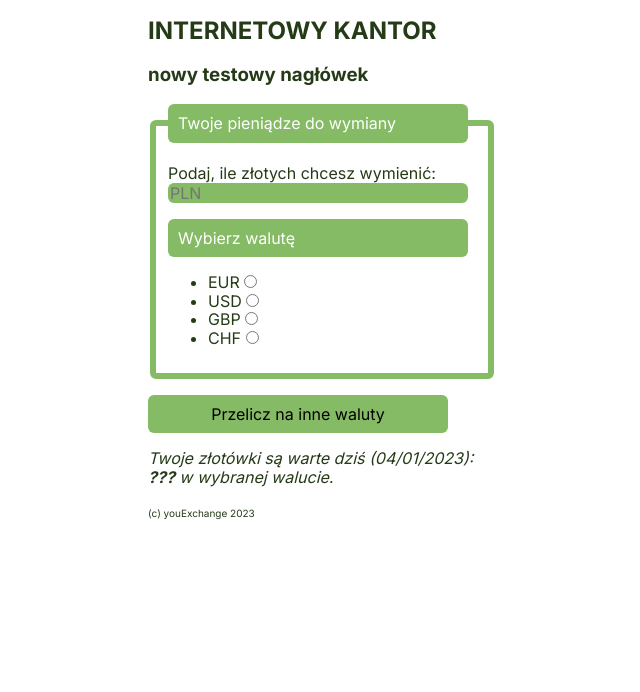
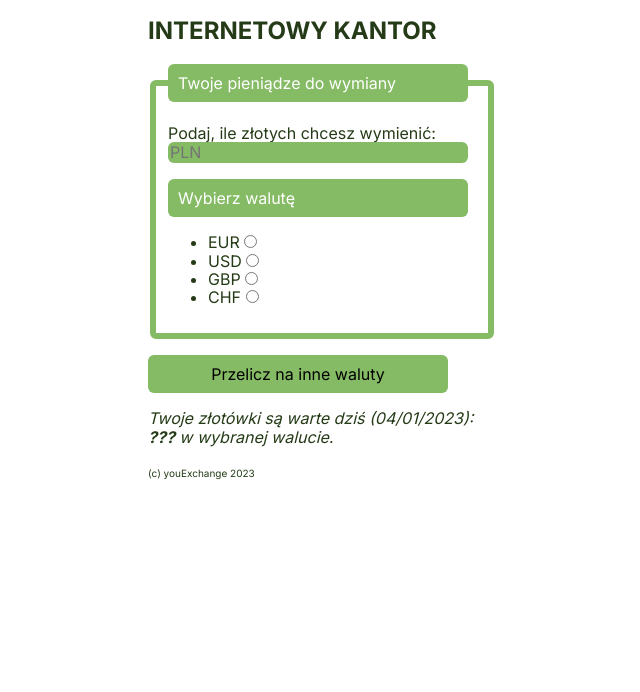
Before and after one commit to Daniel-Czarnocki/kantor, a plain HTML site: page index.html in a window 1280 px wide. Shown: the part 108-800 px from the top of the page, without its empty margins (162-802 px from the left). Drawn offline with nearby package versions, Linux system fonts and the light colour scheme.

Commit message:
test header deleted

```diff
--- a/index.html
+++ b/index.html
@@ -23,7 +23,7 @@
     </header>
     <h2>INTERNETOWY KANTOR</h2>
 
-    <h3>nowy testowy nagłówek</h3>
+
 
     <form class="form js-form">
         <fieldset class="form__fieldset">
```
